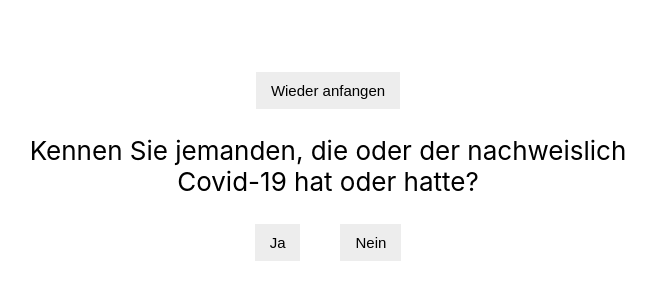
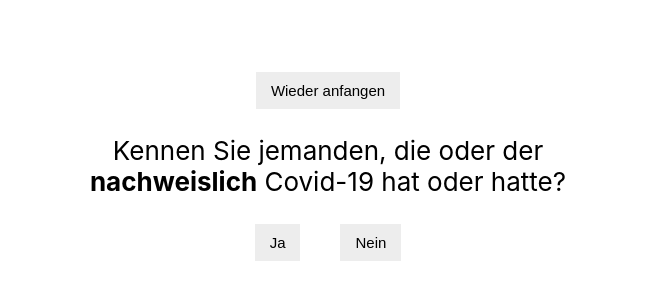
Before and after one commit to lfcj/dr-what-to-do, a React (Create React App) app: page / in a window 1280 px wide. Shown: the part 254-554 px from the top of the page, without its empty margins (312-968 px from the left). Built offline with nearby package versions, Linux system fonts and the light colour scheme.

Commit message:
Use html

```diff
--- a/src/App.js
+++ b/src/App.js
@@ -71,7 +71,7 @@ class Question extends React.Component {
         finalOptions.push(
           <div key={key+'-div'}>
             <img key={key+'-img'} src={finalImages[key]} className="App-logo" alt="logo"/>
-            <p key={key+'-text'}>{decisionTreeGermanText[this.state.currentKey][key]}</p>
+            <p key={key+'-text'}>{this.parseHTMLIn(decisionTreeGermanText[this.state.currentKey][key])}</p>
           </div>
         )
       }
@@ -101,20 +101,8 @@ class Question extends React.Component {
     return buttons
   }
 
-  parseHTMLInQuestion = () => {
-    const questionSeparatedByNewLines = this.state.currentQuestion.split("\n")
-
-    // const questionSeparatedByBoldMarkup =
-    return questionSeparatedByNewLines.map (part => {
-
-      if (part.includes("<strong>")) {
-        const partWithoutMarkupFirst = part.replace("<strong>", "")
-        const partWithoutMarkupLast = partWithoutMarkupFirst.replace("</strong>", "")
-        return <strong key={part+'-question'+Math.random()}><p key={part+'-question'+Math.random()}>{partWithoutMarkupLast}</p></strong>
-      } else {
-        return <p key={part+'-question'+Math.random()}>{part}</p>
-      }
-    })
+  parseHTMLIn = (text) => {
+    return <p dangerouslySetInnerHTML={{__html: text}} />
   }
 
   render() {
@@ -125,7 +113,7 @@ class Question extends React.Component {
             title={decisionTreeGermanText[startAgainKey]}
             onPress={this.startOver}/>
           <div>
-            {this.parseHTMLInQuestion()}
+            {this.parseHTMLIn(this.state.currentQuestion)}
           </div>
           <div>
             {this.makeOptions()}
--- a/src/decisonTreeGerman.json
+++ b/src/decisonTreeGerman.json
@@ -1,17 +1,17 @@
 {
-  "one" : "Ich habe keine Symptome wie Fieber oder Husten",
+  "one" : "Ich habe <strong>keine</strong> Symptome wie Fieber oder Husten",
   "two" : "Ich habe Symptome wie Fieber oder Husten",
-  "three" : "Kennen Sie jemanden, die oder der nachweislich Covid-19 hat oder hatte?",
-  "four" : "Haben Sie sich in der Zeit, in der die Person krank war oder maximal zwei Tage vor Beginn der ersten Symptome (insbesondere Fieber und Husten) in ihrer Nähe befunden?",
-  "five" : "...aber eine Person, mit der Sie persönlichen Kontakt haben oder hatten, hat sich in der Nähe einer nachweislich infizierten Person befunden.",
-  "six" : "Hat Ihre Kontaktperson Symptome (insbesondere Fieber oder Husten)?",
-  "seven" : "Die Kontaktperson sollte sich beim Gesundheitsamt melden. Sie selbst sollten abwarten, wie sie auf eine Sars-CoV-2-Infektion getested wird. Wie wurde die Kontaktperson getestet?",
-  "eight": "<strong>Sie werden nicht als Kontaktperson eingestuft.</strong>\nWenn Sie Symptome (insbesondere Fieber und Husten) haben, kurieren Sie sich zu Hause aus und kontaktieren Sie telefonisch einen Arzt, wenn sich Ihr Zustand nicht bessert.",
-  "nine" : "Hatten sie mindestes 15 Minuten direkten Kontakt zu der Person, etwa in einem persönlichen Gespräch\nODER\nhaben Sie eine Körperflüssigkeit der Person berührt, etwa ruch Küssen, Anniesen oder Husten\nODER\nhatten Sie einen Sitzplatz in einem Flugzeug zwei Reihen vor, hinten oder in derselben Reihe wie die Person?",
-  "ten" : "Sie erfüllen keines der drei vorher genannten Kriterien.\nHaben Sie sich aber in demselben Raum aufgehalten wie die Person?",
-  "eleven" : "Wie Sie Symptome (insbesondere Fieber und Husten) haben, kurieren Sie sich zu Haus aus und kontaktieren Sie telefonisch einen Arzt, wenn sich Ihr Zustand nicht bessert",
-  "twelve" : "Sollte Ihre Kontaktperson doch nocht Symptome entwicklen, beginnen Sie diese Entscheidungshilfe von vorne.",
-  "thirteen" : "Sie werden nicht als Kontaktperson eingestuft.\nSollte Ihre Kontaktperson doch nocht Symptome entwicklen, beginnen Sie diese Entscheidungshilfe von vorne.",
+  "three" : "Kennen Sie jemanden, die oder der <strong>nachweislich</strong> Covid-19 hat oder hatte?",
+  "four" : "Haben Sie sich in der Zeit, in der die Person krank war oder maximal zwei Tage vor Beginn der ersten <strong>Symptome</strong> (insbesondere Fieber und Husten) <strong>in ihrer Nähe</strong> befunden?",
+  "five" : "...aber eine Person, mit der Sie <strong>persönlichen Kontakt</strong> haben oder hatten, hat sich in der <strong>Nähe einer nachweislich infizierten Person</strong> befunden.",
+  "six" : "Hat Ihre Kontaktperson <strong>Symptome</strong> (insbesondere Fieber oder Husten)?",
+  "seven" : "Die <strong>Kontaktperson</strong> sollte sich beim Gesundheitsamt melden. Sie selbst sollten <strong>abwarten</strong>, wie sie auf eine <strong>Sars-CoV-2-Infektion getested</strong> wird. Wie wurde die Kontaktperson getestet?",
+  "eight": "<strong>Sie werden nicht als Kontaktperson eingestuft.</strong><br><br>Wenn Sie Symptome (insbesondere Fieber und Husten) haben, <strong>kurieren Sie sich zu Hause aus</strong> und kontaktieren Sie telefonisch einen Arzt, wenn sich Ihr Zustand nicht bessert.",
+  "nine" : "Hatten sie mindestes 15 Minuten <strong>direkten Kontakt</strong> zu der Person, etwa in einem persönlichen Gespräch<br>ODER<br>haben Sie eine <strong>Körperflüssigkeit</strong> der Person berührt, etwa ruch Küssen, Anniesen oder Husten<br>ODER<br>hatten Sie einen <strong>Sitzplatz in einem Flugzeug</strong> zwei Reihen vor, hinten oder in derselben Reihe wie die Person?",
+  "ten" : "Sie erfüllen keines der drei vorher genannten Kriterien.<br>Haben Sie sich aber in <strong>demselben Raum</strong> aufgehalten wie die Person?",
+  "eleven" : "Wenn Sie Symptome (insbesondere Fieber und Husten) haben, kurieren Sie sich zu Haus aus und kontaktieren Sie telefonisch einen Arzt, wenn sich Ihr Zustand nicht bessert",
+  "twelve" : "Sollte Ihre Kontaktperson <strong>doch noch Symptome</strong> entwicklen, beginnen Sie diese Entscheidungshilfe von vorne.",
+  "thirteen" : "<strong>Sie werden nicht als Kontaktperson eingestuft</strong>.<br><br>Sollte Ihre Kontaktperson doch noch Symptome entwicklen, beginnen Sie diese Entscheidungshilfe von vorne.",
   "yes" : "Ja",
   "no" : "Nein",
   "start-again": "Wieder anfangen",
@@ -19,16 +19,16 @@
   "negative": "Negativ",
   "category1": {
     "title": "<strong>Kontaktperson Kategorie I >>höheres Infektionsrisiko<<</strong>",
-    "contact": "Falls das zuständige Gesundheitsamt bisher keinen Kontakt zu Ihnen aufgenommen hat: Rufen Sie an und schildern Sie Ihre Lage. Sollten Sie niemanden erreichen, warten Sie ab und versuchen Sie es später erneut.\nBei Symptomen: Wenn Sie schon Krankheitsanzeichen haben (insbesondere Husten oder Fieber) oder diese innerhalb von 14 Tagen entwicklen, gelten Sie als krankheitsverdächtig. Setzen Sie sich mit den zuständigen Gesundheitsamt in Verbindung. Dieses wird mit Ihnen klären, ob Sie gestestet werde und sich in Behandlung begeben sollten. Sollten Sie dort niemanden erreichen, kontaktieren Sie telefonisch einen Arzt. Notieren Sie sich außerdem, mit wem Sie bis zu zwei Tage vor Ausbruch der ersten Symptome Kontakt hatten.",
-    "quarantine": "Ob Sie in häusliche Quarantäne müssen, wird Ihnen das Gesundheitsamt sagen. Bis dahin sollten Sie Ihre Wohnung so wenig wie möglich verlassen.\nBei Symptomen: Bleiben Sie zu Hause und vermeiden Sie Gânge in die Öffentlichkeit nach Möglichkeit komplett. Das Gesundheitsamt kann auch eine Quarantäne in einem Krankenhaus veranlassen.",
-    "social": "Beschänken Sie den Kontakt zu anderen Personen auf das Nötige. Falls Sie in häuslicher Quarantäne sind, versichen Sie, Abstand zu Ihren Mitbewohnern zu halten, beispielweise indem Sie sich in einem Separaten Raum aufhalten und zu unterschiedlichen Zeiten esse.",
-    "hygiene": "Waschen Sie sich regelmäßig Ihre Hände, Husten Sie in Ihre Armbeuge und entsorgen Sie Taschentücher gleich, nachdem Sie sie benutzt haben.\nBeobachten Sie außerdem zwei Wochen lang Ihren Gesundheitszustand: Messen Sie zweimal täglich Fieber, führen Sie ein Tagebuch, in dem Sie Ihre Temperatur, auftretende Symptome, Ihre Aktivitäten und Kontakte zu anderen Personen notieren."
+    "contact": "Falls das zuständige Gesundheitsamt bisher keinen Kontakt zu Ihnen aufgenommen hat: <strong>Rufen Sie an</strong> und schildern Sie Ihre Lage. Sollten Sie niemanden erreichen, warten Sie ab und <strong>versuchen Sie es später erneut.</strong><br><br><strong>Bei Symptomen</strong>: Wenn Sie schon Krankheitsanzeichen haben (insbesondere Husten oder Fieber) oder diese innerhalb von 14 Tagen entwicklen, gelten Sie als <strong>krankheitsverdächtig</strong>. Setzen Sie sich mit den zuständigen Gesundheitsamt in Verbindung. Dieses wird mit Ihnen klären, ob Sie gestestet werde und sich in Behandlung begeben sollten. Sollten Sie dort niemanden erreichen, <strong>kontaktieren Sie telefonisch einen Arzt</strong>. Notieren Sie sich außerdem, mit wem Sie bis zu zwei Tage vor Ausbruch der ersten Symptome Kontakt hatten.",
+    "quarantine": "Ob Sie in häusliche Quarantäne müssen, wird Ihnen das Gesundheitsamt sagen. Bis dahin sollten Sie Ihre <strong>Wohnung so wenig wie möglich verlassen</strong>.<br><br><strong>Bei Symptomen</strong>: Bleiben Sie zu Hause und vermeiden Sie Gânge in die Öffentlichkeit nach Möglichkeit komplett. Das Gesundheitsamt kann auch eine Quarantäne in einem Krankenhaus veranlassen.",
+    "social": "Beschänken Sie den Kontakt zu anderen Personen auf das Nötige. Falls Sie in häuslicher Quarantäne sind, versichen Sie, <strong>Abstand zu Ihren Mitbewohnern</strong> zu halten, beispielweise indem Sie sich in einem Separaten Raum aufhalten und zu unterschiedlichen Zeiten esse.",
+    "hygiene": "Waschen Sie sich regelmäßig Ihre Hände, Husten Sie in Ihre Armbeuge und entsorgen Sie Taschentücher gleich, nachdem Sie sie benutzt haben.<br><strong>Beobachten Sie außerdem zwei Wochen lang Ihren Gesundheitszustand</strong>: Messen Sie zweimal täglich Fieber, führen Sie ein Tagebuch, in dem Sie Ihre Temperatur, auftretende Symptome, Ihre Aktivitäten und Kontakte zu anderen Personen notieren."
   },
   "category2": {
     "title": "<strong>Kontaktperson Kategorie II >>geringeres Infektionsrisiko<<</strong>",
-    "contact": "Warten Sie ab, ob sich das Gesundheitsamt bei Ihnen meldet. Sie müssen dort nicht selbst anrufen.\nBei Symptomen: Wenn Sie schon Krankheitsanzeichen (insbesondere Fieber und Husten) haben oder diese innerhalb von 14 Tagen entwicklen, setzen Sie sich mit dem zuständigen Gesundheitsamt in Verbindung. Dieses wird mit Ihnen klären, ob Sie getested werden und sich in Behandlung begeben sollten. Sollten Sie dort niemanden erreichen, kontaktieren Sie telefonisch einen Arzt. Notieren Sie sich außerdem, mit wem Sie bis zu zwei Tage vor Ausbruch der ersten Symptome Kontakt hatten.",
-    "quarantine": "Falls sich das Gesundheitsamt bei Ihnen meldet, folgen Sie den Empfehlungen. Überlegen Sie, ob Sie Gänge in die Öffentlichkeit vermeiden können, indem Sie beispielweise von zu Hause aus arbeiten, wenn Sie können.\nBei Symptomen: Bleiben Sie zu Hause und vermeiden Sie Gänge in die Öffentlichkeit nach Möglichkeit komplett.",
-    "social": "Reduzieren Sie den Kontakt zu Mitgliedern in Ihrem Haushalt auf das Nötige, beispielweise indem Sie sich in separaten Räumen aufhalten und zu unterschiedlichen Zeiten essen.\nBei Symptomen: Vermeiden Sie den Kontakt zu anderen Personen nach Möglichkeit komplett",
-    "hygiene": "Waschen Sie regelmäßig Ihre Hände, huste Sie ih Ihre Armbeuge und entsorgen Sie Taschentücher gleich, nachdem Sie sie benutzt haben. Sie müssen Ihren Gesundheitszustand nicht mehr als sonst beobachten. Wenn Sie keine Symptome haben, aber mit einem Gesundheitsamt in Kontakt stehen, versuchen Sie, nach 14 Tagen Bescheid zu geben, dass Sie keine Beschwerden hatten."
+    "contact": "Warten Sie ab, ob sich das Gesundheitsamt bei Ihnen meldet. Sie müssen dort nicht selbst anrufen.<br><br><strong>Bei Symptomen</strong>: Wenn Sie schon Krankheitsanzeichen (insbesondere Fieber und Husten) haben oder diese innerhalb von 14 Tagen entwicklen, setzen Sie sich mit dem zuständigen Gesundheitsamt in Verbindung. Dieses wird mit Ihnen klären, ob Sie getested werden und sich in Behandlung begeben sollten. Sollten Sie dort niemanden erreichen, <strong>kontaktieren Sie telefonisch einen Arzt</strong>. Notieren Sie sich außerdem, mit wem Sie bis zu zwei Tage vor Ausbruch der ersten Symptome Kontakt hatten.",
+    "quarantine": "Falls sich das Gesundheitsamt bei Ihnen meldet, folgen Sie den Empfehlungen. Überlegen Sie, ob Sie Gänge in die Öffentlichkeit vermeiden können, indem Sie beispielweise von zu Hause aus arbeiten, wenn Sie können.<br><br><strong>Bei Symptomen</strong>: Bleiben Sie zu Hause und vermeiden Sie Gänge in die Öffentlichkeit nach Möglichkeit komplett.",
+    "social": "<strong>Reduzieren Sie den Kontakt zu Mitgliedern in Ihrem Haushalt auf das Nötige</strong>, beispielweise indem Sie sich in <strong>separaten Räumen</strong> aufhalten und zu <strong>unterschiedlichen Zeiten essen</strong>.<br><br><strong>Bei Symptomen</strong>: Vermeiden Sie den Kontakt zu anderen Personen nach Möglichkeit komplett",
+    "hygiene": "Waschen Sie regelmäßig Ihre Hände, huste Sie ih Ihre Armbeuge und entsorgen Sie Taschentücher gleich, nachdem Sie sie benutzt haben. Sie müssen Ihren Gesundheitszustand <strong>nicht mehr als sonst</strong> beobachten. Wenn Sie keine Symptome haben, aber mit einem Gesundheitsamt in Kontakt stehen, versuchen Sie, nach 14 Tagen Bescheid zu geben, dass Sie keine Beschwerden hatten."
   }
 }
```
Also changed, not shown: 1 other file (tests, documents, lock files or other folders).
